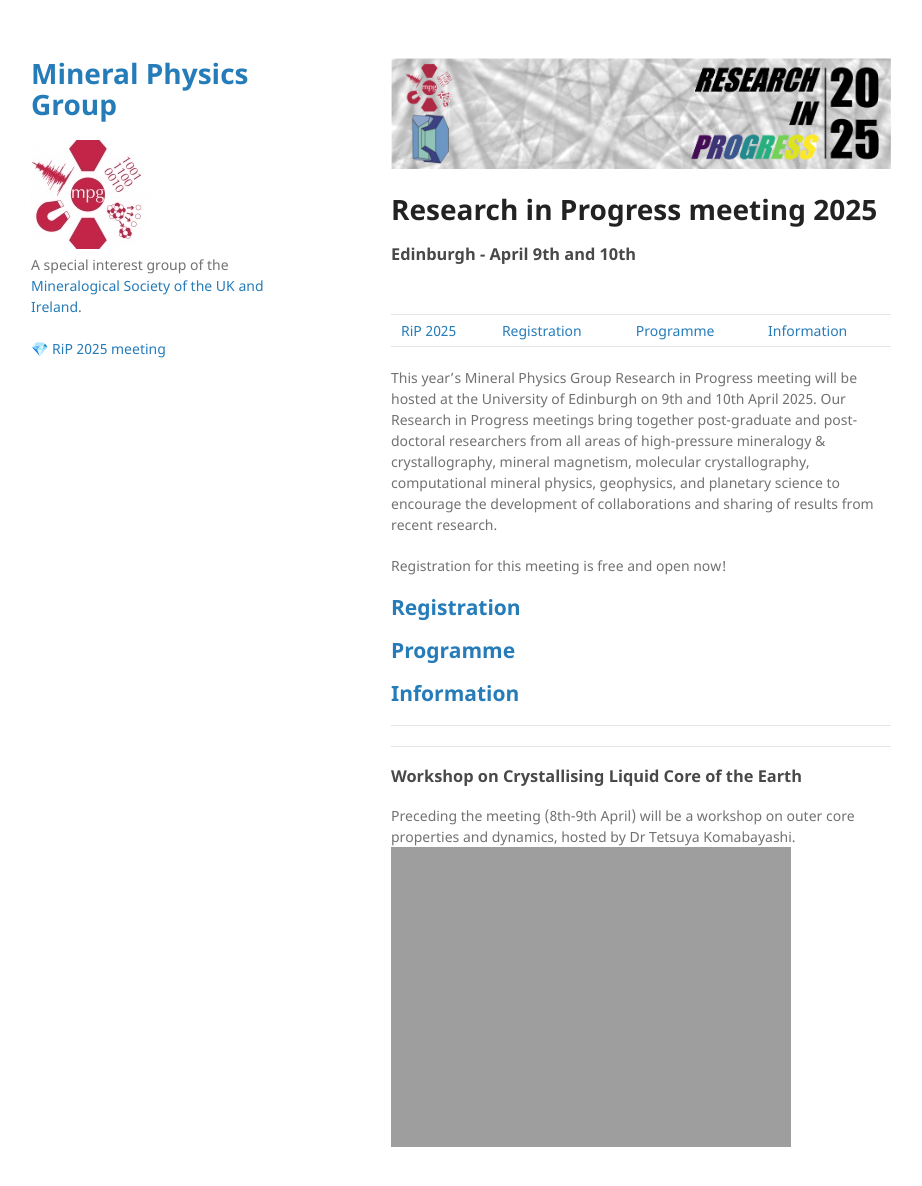
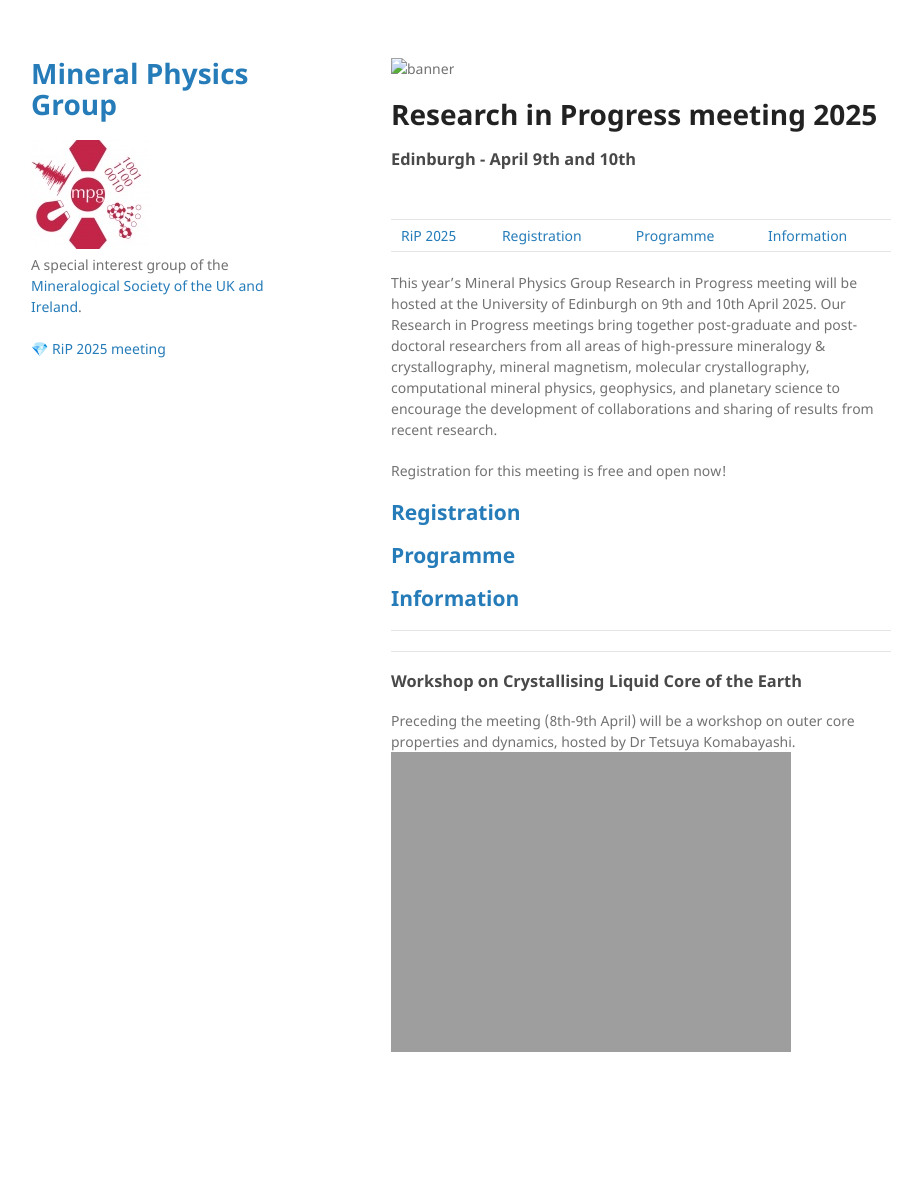
Before and after one commit to MinPhys/pre-release, a Jekyll site: the page built from RiP_2025/RiP_2025.md, in a window 1280 px wide and 1222 px high. Shown: the top 1186 px of the window, without its empty margins (179-1101 px from the left). Built offline with Jekyll 4.4.1, drawn with Linux system fonts in a browser that asks for light colours.

Commit message:
Update RiP_2025.md

```diff
--- a/RiP_2025/RiP_2025.md
+++ b/RiP_2025/RiP_2025.md
@@ -1,7 +1,7 @@
 ---
 layout: default
 ---
-![banner](https://MinPhys.github.io/pre-release/assets/img/website_banner_RiP_25.png)
+![banner](./assets/img/website_banner_RiP_25.png)
 # Research in Progress meeting 2025
 ### Edinburgh - April 9th and 10th
 
```
